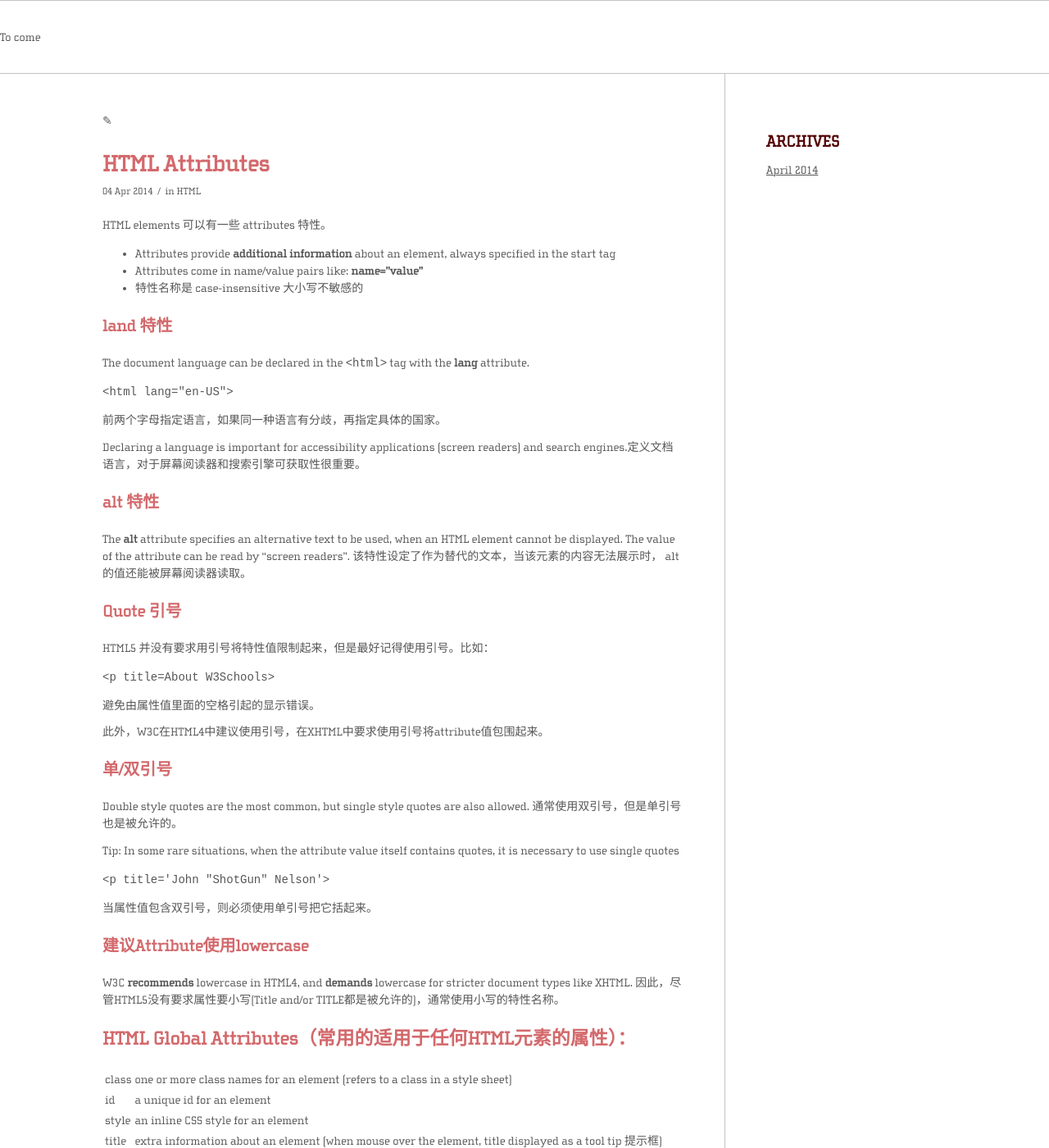
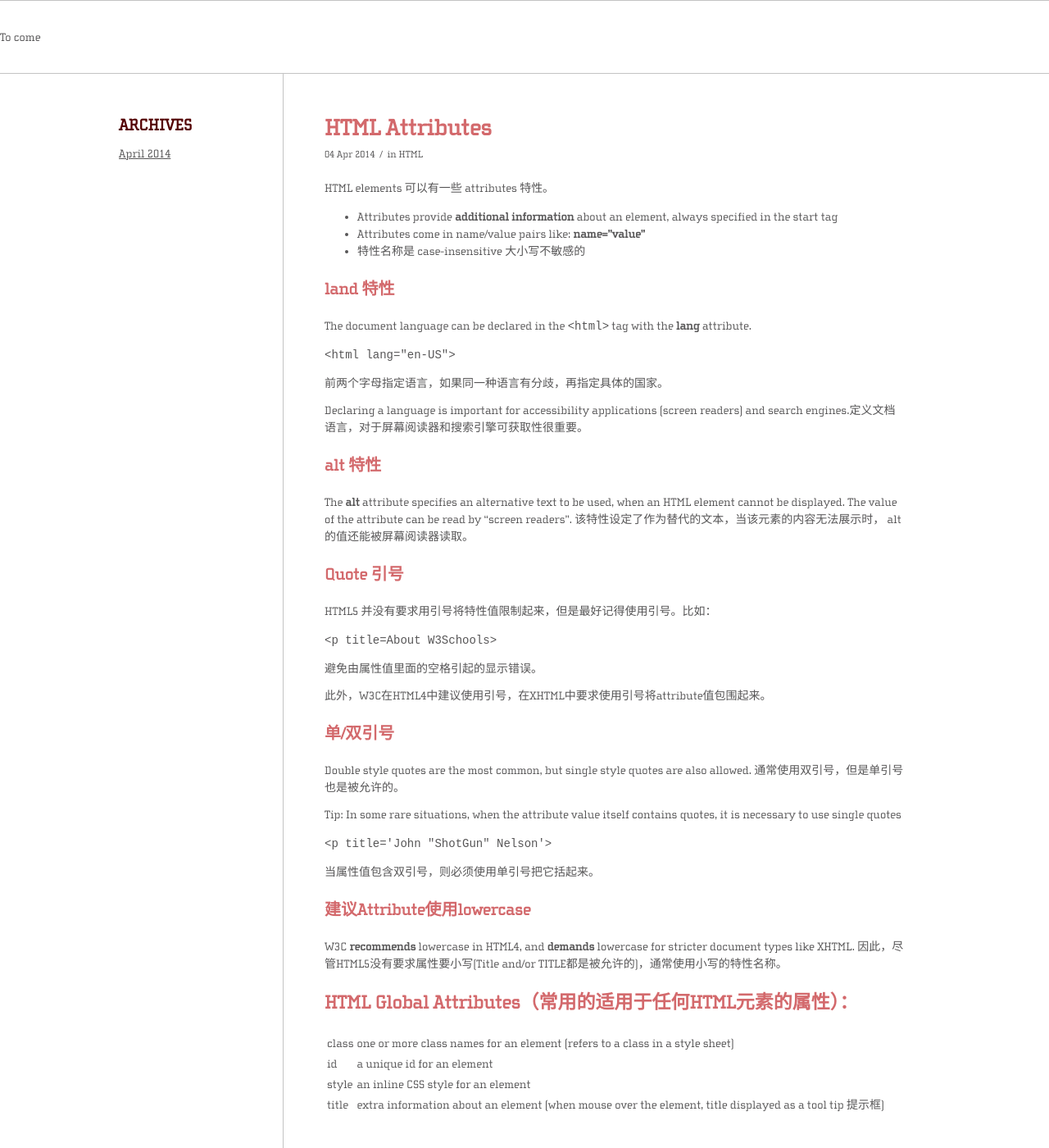
Before and after one commit to Vivi-wu/dive-into-web, a Jekyll site: the page built from _posts/2014-04-04-HTML-Attributes.markdown, in a window 1280 px wide and 1400 px high. Shown: the whole window at 82% size. Built offline with Jekyll 4.4.1, drawn with Linux system fonts in a browser that asks for light colours; nearby versions of some CDN libraries.

Commit message:
Update post layout style

```diff
--- a/_includes/archives-month-sidebar.html
+++ b/_includes/archives-month-sidebar.html
@@ -1,4 +1,4 @@
-<div class="content three units archives-sidebar">
+<div class="content three units first archives-sidebar">
   <h3>ARCHIVES</h3>
   <ul class="list-unstyled">
   {% for post in site.posts %}
--- a/_layouts/post.html
+++ b/_layouts/post.html
@@ -2,14 +2,9 @@
 layout: default
 ---
 <div class="wrapper container">
-  <div class="nine units first">
+  {% include archives-month-sidebar.html %}
+  <div class="nine units no_margin">
     <div class="content template-blog">
-      <div class="nothing-wrapper">
-        <div class="nothing-icon">
-          <span>✎</span>
-        </div>
-      </div>
-
       <div class="post">
         <header>
           <h2>{{ page.title }}</h2>
@@ -23,6 +18,4 @@ layout: default
       </div>
     </div>
   </div>
-
-  {% include archives-month-sidebar.html %}
 </div>
--- a/_sass/_base.scss
+++ b/_sass/_base.scss
@@ -130,7 +130,7 @@ a {
   padding-bottom: $spacing-unit;
 }
 
-.mn-button {
+.magic-button {
   display: inline-block;
   @extend .contrast_color_2;
   border-radius: 3px;
--- a/_sass/_blogs-page.scss
+++ b/_sass/_blogs-page.scss
@@ -1,7 +1,7 @@
 @include media-query-min($on-mobile) {
   .template-blog {
-    padding-right: $spacing-unit * 2.5;
-    border-right: 1px solid $grey-color-light;
+    padding-left: $spacing-unit * 2.5;
+    border-left: 1px solid $grey-color-light;
   }
 }
 
@@ -20,6 +20,7 @@
   header h2 {
     font-size: 28px;
     line-height: 1.3em;
+    margin-top: 0;
     margin-bottom: 5px;
     a {
       color: $primary-color-dark;
@@ -32,6 +33,7 @@
     height: auto;
   }
 }
+
 
 .post-meta-infos {
   font-size: 12px;
@@ -54,40 +56,9 @@
   }
 }
 
-.pagination {
-  font-size: 12px;
-  a, .current-page {
-    display: inline-block;
-    height: 35px;
-    width: 35px;
-    line-height: 34px;
-    text-align: center;
-    border-radius: 50%;
-    margin-right: 3px;
-    box-shadow: 0px 0px 1px 0px rgba(0, 0, 0, 0.2);
-  }
-  a {
-    color: $text-color;
-    background-color: #f8f8f8;
-    &:hover {
-      color: $background-color;
-      background-color: $text-color;
-      text-decoration: none;
-    }
-  }
-  .current-page {
-    font-weight: bold;
-    color: $primary-color;
-    background-color: $background-color;
-  }
-  .page-number {
-    float: right;
-    line-height: 35px;
-  }
-}
 
 .archives-sidebar {
-  margin-left: $spacing-unit * 2.5;
+  padding-left: $spacing-unit;
 
   @include media-query-max($on-mobile) {
     display: none;
@@ -95,6 +66,7 @@
 
   h3 {
     color: $primary-color-dark;
+    margin-top: 0;
     margin-bottom: $spacing-unit * 0.5;
   }
   a {
@@ -106,3 +78,37 @@
     }
   }
 }
+
+
+.pagination {
+  font-size: 12px;
+  a, .current-page {
+    display: inline-block;
+    height: 35px;
+    width: 35px;
+    line-height: 34px;
+    text-align: center;
+    border-radius: 50%;
+    box-shadow: 0px 0px 1px 0px rgba(0, 0, 0, 0.2);
+    margin-right: 3px;
+  }
+  a {
+    color: $text-color;
+    background-color: $primary-color-light;
+    text-decoration: none;
+    &:hover {
+      color: $background-color;
+      background-color: $primary-color;
+    }
+  }
+  .current-page {
+    font-weight: bold;
+    color: $primary-color;
+    background-color: $background-color;
+    border: 1px dashed $grey-color-light;
+  }
+  .page-number {
+    float: right;
+    line-height: $spacing-unit * 3.5;
+  }
+}
--- a/blogs/index.html
+++ b/blogs/index.html
@@ -2,7 +2,8 @@
 layout: default
 ---
 <div class="wrapper container">
-  <div class="nine units first">
+  {% include archives-month-sidebar.html %}
+  <div class="nine units no_margin">
     <div class="content template-blog">
       <!-- This loops through the paginated posts -->
       {% for post in paginator.posts %}
@@ -54,6 +55,4 @@ layout: default
       {% endif %}
     </div>
   </div>
-
-  {% include archives-month-sidebar.html %}
 </div>
```
Also changed, not shown: _layouts/monthly_archive.html (+2 -9 lines).
